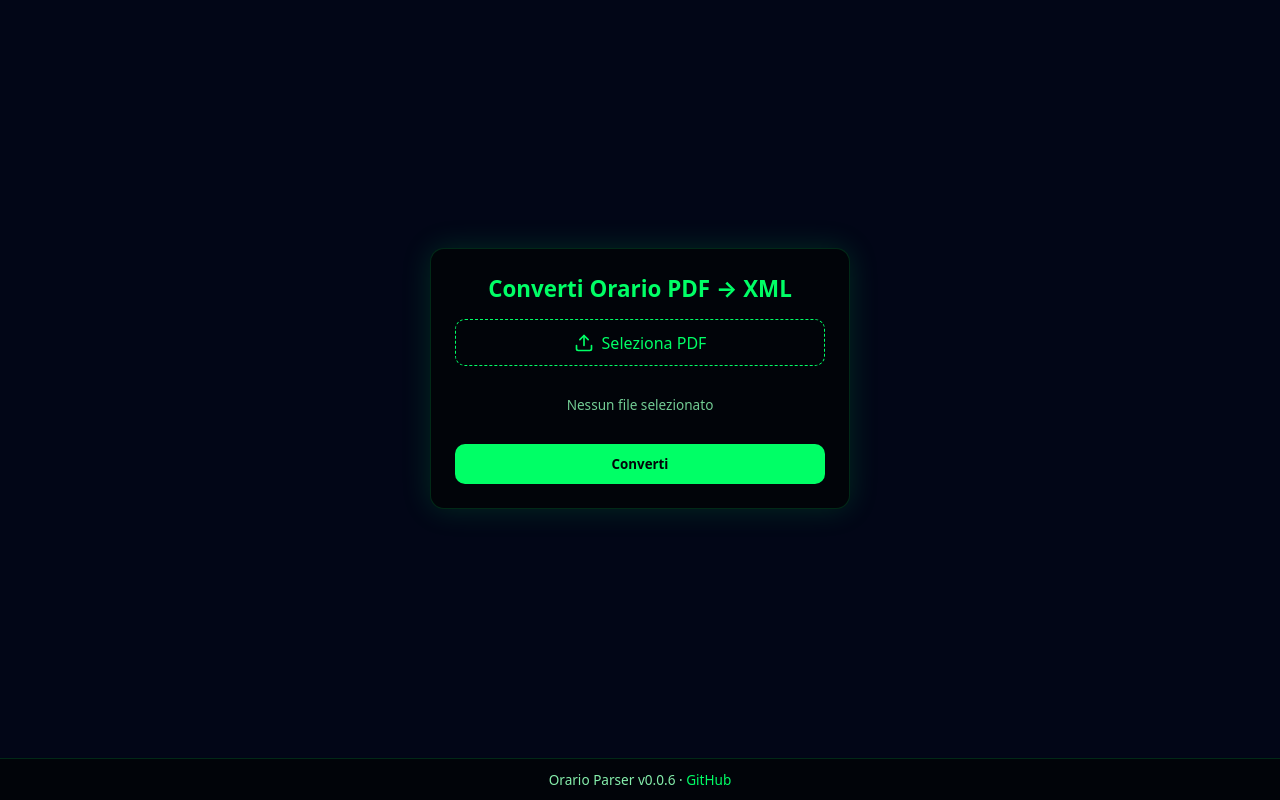
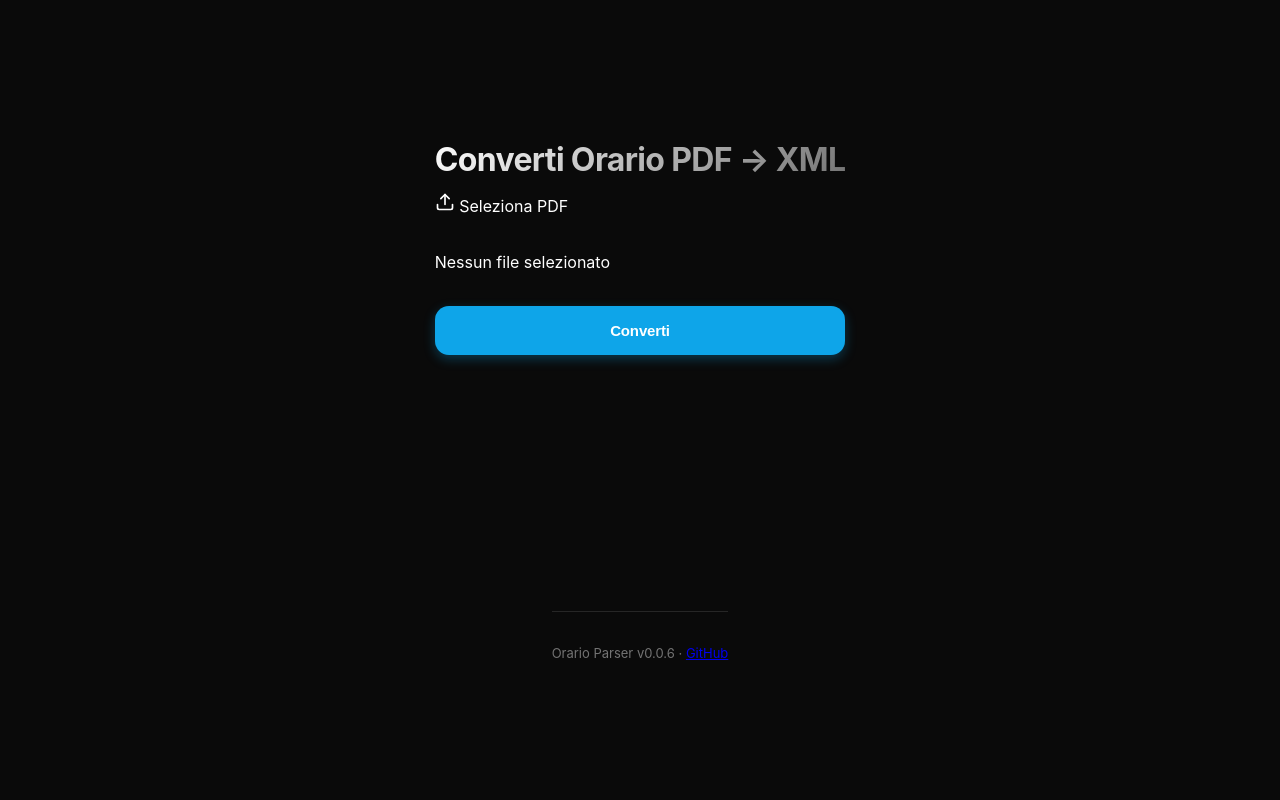
Before and after one commit to matteexe/orario, a Flask app: page / in a window 1280 px wide. Run offline with Flask 3, Linux system fonts and the light colour scheme.

Commit message:
Refactor CSS for improved structure and variables

```diff
--- a/static/style.css
+++ b/static/style.css
@@ -1,193 +1,394 @@
-*{
-  box-sizing:border-box;
-  font-family:system-ui,-apple-system,BlinkMacSystemFont,"Segoe UI",sans-serif;
+* {
+    margin: 0;
+    padding: 0;
+    box-sizing: border-box;
 }
 
-body{
-  margin:0;
-  min-height:100vh;
-  display:flex;
-  flex-direction:column;
-  background:#020617; /* nero/blu scuro */
-  color:#d1fae5;      /* verde chiarissimo */
+:root {
+    --bg: #0a0a0a;
+    --card: #141414;
+    --text: #ffffff;
+    --muted: #737373;
+    --accent: #0ea5e9;
+    --accent-hover: #0284c7;
+    --border: #262626;
+    --success: #22c55e;
 }
 
-main{
-  flex:1;
-  display:flex;
-  justify-content:center;
-  align-items:center;
-  padding:1.5rem;
+body {
+    font-family: 'Inter', -apple-system, BlinkMacSystemFont, 'Segoe UI', sans-serif;
+    background: var(--bg);
+    color: var(--text);
+    line-height: 1.5;
+    min-height: 100vh;
+    display: grid;
+    place-items: center;
+    padding: 2rem;
 }
 
-.card{
-  width:100%;
-  max-width:420px;
-  background:#010409;
-  padding:1.5rem;
-  border-radius:14px;
-  box-shadow:0 0 30px rgba(0,255,102,.15);
-  border:1px solid rgba(0,255,102,.15);
+/* Loading */
+.loading {
+    position: fixed;
+    inset: 0;
+    background: rgba(0, 0, 0, 0.98);
+    backdrop-filter: blur(10px);
+    display: none;
+    place-items: center;
+    z-index: 9999;
 }
 
-h1{
-  margin-top:0;
-  font-size:1.4rem;
-  text-align:center;
-  color:#00ff66;
+.loading.active {
+    display: grid;
 }
 
-form{
-  display:flex;
-  flex-direction:column;
-  gap:1rem;
+.loader {
+    width: 60px;
+    height: 60px;
+    border: 3px solid transparent;
+    border-top-color: var(--accent);
+    border-bottom-color: var(--accent);
+    border-radius: 50%;
+    animation: spin 1.2s cubic-bezier(0.5, 0, 0.5, 1) infinite;
 }
 
-p{
-  text-align:center;
+@keyframes spin {
+    to { transform: rotate(360deg); }
 }
 
-a{
-  color:#00ff66;
-  text-decoration:none;
+/* Container */
+.container {
+    width: 100%;
+    max-width: 600px;
+    background: var(--card);
+    border-radius: 24px;
+    padding: 3rem;
+    border: 1px solid var(--border);
+    animation: slideUp 0.6s cubic-bezier(0.16, 1, 0.3, 1);
 }
 
-a:hover{
-  text-decoration:underline;
-  color:#00cc55;
+@keyframes slideUp {
+    from {
+        opacity: 0;
+        transform: translateY(20px);
+    }
+    to {
+        opacity: 1;
+        transform: translateY(0);
+    }
 }
 
-footer{
-  padding:.7rem;
-  text-align:center;
-  font-size:.85rem;
-  background:#010409;
-  border-top:1px solid rgba(0,255,102,.15);
-  color:#86efac;
+h1 {
+    font-size: 2rem;
+    font-weight: 700;
+    letter-spacing: -0.02em;
+    margin-bottom: 0.5rem;
+    background: linear-gradient(135deg, var(--text) 0%, var(--muted) 100%);
+    -webkit-background-clip: text;
+    -webkit-text-fill-color: transparent;
+    background-clip: text;
 }
 
-@media (max-width:480px){
-  h1{font-size:1.2rem;}
-  .card{padding:1.2rem;}
+h1 + p {
+    color: var(--muted);
+    font-size: 0.9375rem;
+    margin-bottom: 2.5rem;
 }
 
-/* ===== Loader ===== */
-
-.hidden{
-  display:none;
+/* Upload Area */
+.upload-area {
+    position: relative;
+    padding: 4rem 2rem;
+    border: 2px dashed var(--border);
+    border-radius: 20px;
+    background: rgba(255, 255, 255, 0.02);
+    text-align: center;
+    cursor: pointer;
+    transition: all 0.4s cubic-bezier(0.4, 0, 0.2, 1);
+    overflow: hidden;
 }
 
-.loader{
-  display:flex;
-  flex-direction:column;
-  align-items:center;
-  gap:1rem;
-  margin-top:1rem;
+.upload-area::before {
+    content: '';
+    position: absolute;
+    inset: 0;
+    background: radial-gradient(circle at center, rgba(14, 165, 233, 0.15) 0%, transparent 70%);
+    opacity: 0;
+    transition: opacity 0.4s;
 }
 
-.loader p{
-  font-size:.95rem;
-  opacity:.85;
-  color:#86efac;
+.upload-area:hover::before {
+    opacity: 1;
 }
 
-/* Loader from uiverse.io/andrew-manzyk (verde) */
-.bat{
-  position:relative;
-  width:60px;
-  height:30px;
+.upload-area:hover {
+    border-color: var(--accent);
+    background: rgba(14, 165, 233, 0.05);
+    transform: translateY(-4px);
+    box-shadow: 0 20px 40px rgba(14, 165, 233, 0.1);
 }
 
-.bat .body{
-  position:absolute;
-  left:50%;
-  top:50%;
-  width:14px;
-  height:14px;
-  background:#00ff66;
-  border-radius:50%;
-  transform:translate(-50%,-50%);
-  box-shadow:0 0 12px rgba(0,255,102,.6);
+.upload-icon {
+    width: 64px;
+    height: 64px;
+    margin: 0 auto 1.25rem;
+    background: linear-gradient(135deg, var(--accent), #06b6d4);
+    border-radius: 50%;
+    display: grid;
+    place-items: center;
+    font-size: 2rem;
+    transition: all 0.4s cubic-bezier(0.68, -0.55, 0.265, 1.55);
+    box-shadow: 0 8px 24px rgba(14, 165, 233, 0.3);
 }
 
-.bat .wing{
-  position:absolute;
-  top:50%;
-  width:30px;
-  height:14px;
-  background:#00ff66;
-  border-radius:14px 14px 0 0;
-  transform-origin:0 50%;
-  animation:flap 0.6s ease-in-out infinite;
+.upload-area:hover .upload-icon {
+    transform: scale(1.15) rotate(10deg);
+    box-shadow: 0 12px 32px rgba(14, 165, 233, 0.5);
 }
 
-.bat .wing.left{
-  right:50%;
-  transform-origin:100% 50%;
+.upload-icon::before {
+    content: '📄';
+    filter: drop-shadow(0 2px 4px rgba(0, 0, 0, 0.3));
 }
 
-.bat .wing.right{
-  left:50%;
+.upload-text strong {
+    display: block;
+    font-size: 1.125rem;
+    font-weight: 600;
+    margin-bottom: 0.5rem;
+    letter-spacing: -0.01em;
 }
 
-@keyframes flap{
-  0%,100%{transform:rotate(20deg);}
-  50%{transform:rotate(-20deg);}
+.upload-text small {
+    color: var(--muted);
+    font-size: 0.875rem;
 }
 
-/* ===== Upload Button ===== */
-
-.file-btn{
-  display:flex;
-  align-items:center;
-  justify-content:center;
-  gap:.5rem;
-  padding:.7rem;
-  border-radius:10px;
-  background:#010409;
-  border:1px dashed #00ff66;
-  color:#00ff66;
-  cursor:pointer;
-  transition:all .2s ease;
+input[type="file"] {
+    position: absolute;
+    inset: 0;
+    opacity: 0;
+    cursor: pointer;
 }
 
-.file-btn:hover{
-  background:rgba(0,255,102,.05);
-  border-color:#00cc55;
-  color:#00cc55;
+/* Form */
+form {
+    display: flex;
+    flex-direction: column;
+    gap: 2rem;
 }
 
-.file-btn.dragover{
-  background:rgba(0,255,102,.15);
-  border-color:#00ff66;
-  color:#00ff66;
+/* Buttons */
+button,
+.link-bottone {
+    padding: 1rem 2rem;
+    border: none;
+    border-radius: 14px;
+    font-size: 0.9375rem;
+    font-weight: 600;
+    cursor: pointer;
+    transition: all 0.3s cubic-bezier(0.4, 0, 0.2, 1);
+    text-decoration: none;
+    display: flex;
+    align-items: center;
+    justify-content: center;
+    letter-spacing: -0.01em;
 }
 
-.file-btn svg{
-  stroke:currentColor;
+button[type="submit"] {
+    background: var(--accent);
+    color: white;
+    box-shadow: 0 4px 12px rgba(14, 165, 233, 0.3);
 }
 
-.file-name{
-  font-size:.85rem;
-  text-align:center;
-  opacity:.85;
-  color:#86efac;
+button[type="submit"]:hover:not(:disabled) {
+    background: var(--accent-hover);
+    transform: translateY(-2px);
+    box-shadow: 0 8px 20px rgba(14, 165, 233, 0.4);
 }
 
-/* ===== Submit ===== */
-
-.submit-btn{
-  padding:.7rem;
-  border:none;
-  border-radius:10px;
-  background:#00ff66;
-  color:#010409;
-  font-weight:600;
-  cursor:pointer;
-  transition:background .2s ease, box-shadow .2s ease;
+button[type="submit"]:active {
+    transform: translateY(0);
 }
 
-.submit-btn:hover{
-  background:#00cc55;
-  box-shadow:0 0 12px rgba(0,255,102,.5);
+button:disabled {
+    opacity: 0.5;
+    cursor: not-allowed;
 }
+
+.link-bottone {
+    background: transparent;
+    color: var(--text);
+    border: 1px solid var(--border);
+}
+
+.link-bottone:hover {
+    background: rgba(255, 255, 255, 0.05);
+    border-color: var(--accent);
+    transform: translateY(-2px);
+}
+
+/* Opzione */
+.opzione {
+    display: flex;
+    align-items: center;
+    gap: 1rem;
+    padding: 1.25rem;
+    border: 1px solid var(--border);
+    border-radius: 14px;
+    cursor: pointer;
+    transition: all 0.3s;
+    background: rgba(255, 255, 255, 0.02);
+}
+
+.opzione:hover {
+    background: rgba(14, 165, 233, 0.05);
+    border-color: var(--accent);
+    transform: translateX(4px);
+}
+
+input[type="checkbox"] {
+    width: 22px;
+    height: 22px;
+    cursor: pointer;
+    accent-color: var(--accent);
+}
+
+/* Divisore */
+.divisore {
+    height: 1px;
+    background: linear-gradient(90deg, transparent, var(--border), transparent);
+    margin: 1rem 0;
+}
+
+/* Classi Box */
+.classi-box {
+    display: grid;
+    grid-template-columns: repeat(auto-fill, minmax(130px, 1fr));
+    gap: 0.875rem;
+    max-height: 420px;
+    overflow-y: auto;
+    padding: 1.25rem;
+    background: rgba(255, 255, 255, 0.02);
+    border-radius: 14px;
+    border: 1px solid var(--border);
+}
+
+.classi-box::-webkit-scrollbar {
+    width: 8px;
+}
+
+.classi-box::-webkit-scrollbar-track {
+    background: transparent;
+}
+
+.classi-box::-webkit-scrollbar-thumb {
+    background: var(--border);
+    border-radius: 4px;
+}
+
+.classi-box::-webkit-scrollbar-thumb:hover {
+    background: var(--accent);
+}
+
+.classe-item {
+    display: flex;
+    align-items: center;
+    gap: 0.625rem;
+    padding: 0.875rem 1rem;
+    background: var(--card);
+    border: 1px solid var(--border);
+    border-radius: 12px;
+    cursor: pointer;
+    transition: all 0.3s cubic-bezier(0.4, 0, 0.2, 1);
+    font-size: 0.9375rem;
+}
+
+.classe-item:hover {
+    background: rgba(14, 165, 233, 0.05);
+    border-color: var(--accent);
+    transform: translateY(-2px);
+    box-shadow: 0 4px 12px rgba(14, 165, 233, 0.15);
+}
+
+.classe-item input[type="checkbox"] {
+    width: 20px;
+    height: 20px;
+}
+
+.classe-item input[type="checkbox"]:checked + span {
+    color: var(--accent);
+    font-weight: 600;
+}
+
+/* Azioni */
+.azioni {
+    display: flex;
+    gap: 1rem;
+    margin-top: 1rem;
+}
+
+.azioni > * {
+    flex: 1;
+}
+
+/* Footer */
+footer {
+    margin-top: 3rem;
+    padding-top: 2rem;
+    border-top: 1px solid var(--border);
+    text-align: center;
+    color: var(--muted);
+    font-size: 0.8125rem;
+}
+
+/* Stati */
+.classi-box.disabled {
+    opacity: 0.3;
+    pointer-events: none;
+}
+
+.upload-area.drag-over {
+    border-color: var(--accent);
+    background: rgba(14, 165, 233, 0.1);
+    transform: scale(1.02);
+    box-shadow: 0 24px 48px rgba(14, 165, 233, 0.2);
+}
+
+/* Responsive */
+@media (max-width: 640px) {
+    body {
+        padding: 1rem;
+    }
+
+    .container {
+        padding: 2rem 1.5rem;
+        border-radius: 20px;
+    }
+
+    h1 {
+        font-size: 1.75rem;
+    }
+
+    .upload-area {
+        padding: 3rem 1.5rem;
+    }
+
+    .upload-icon {
+        width: 56px;
+        height: 56px;
+        font-size: 1.75rem;
+    }
+
+    .classi-box {
+        grid-template-columns: repeat(auto-fill, minmax(110px, 1fr));
+    }
+
+    .azioni {
+        flex-direction: column;
+    }
+
+    button,
+    .link-bottone {
+        padding: 0.875rem 1.5rem;
+    }
+}
```
